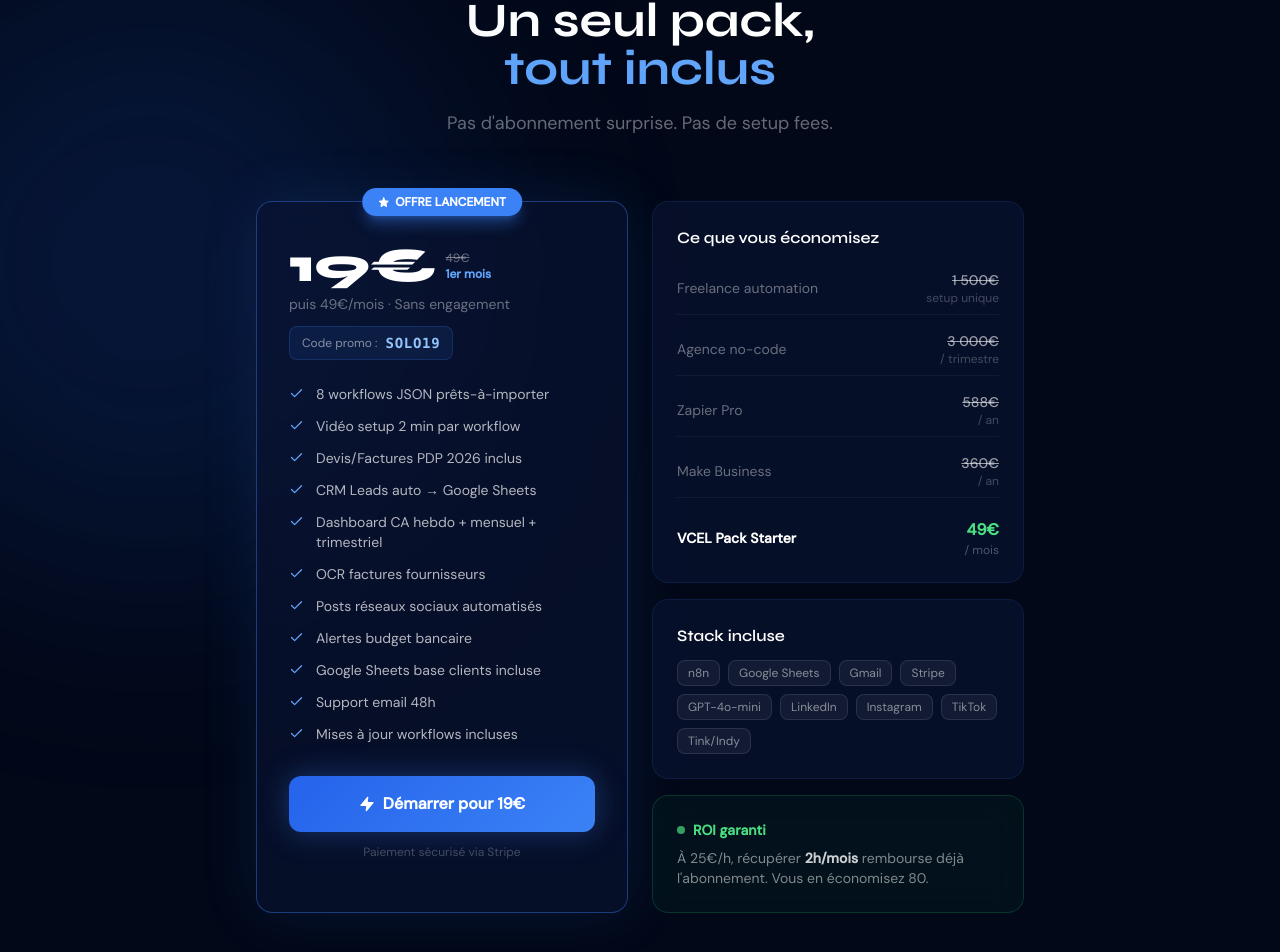
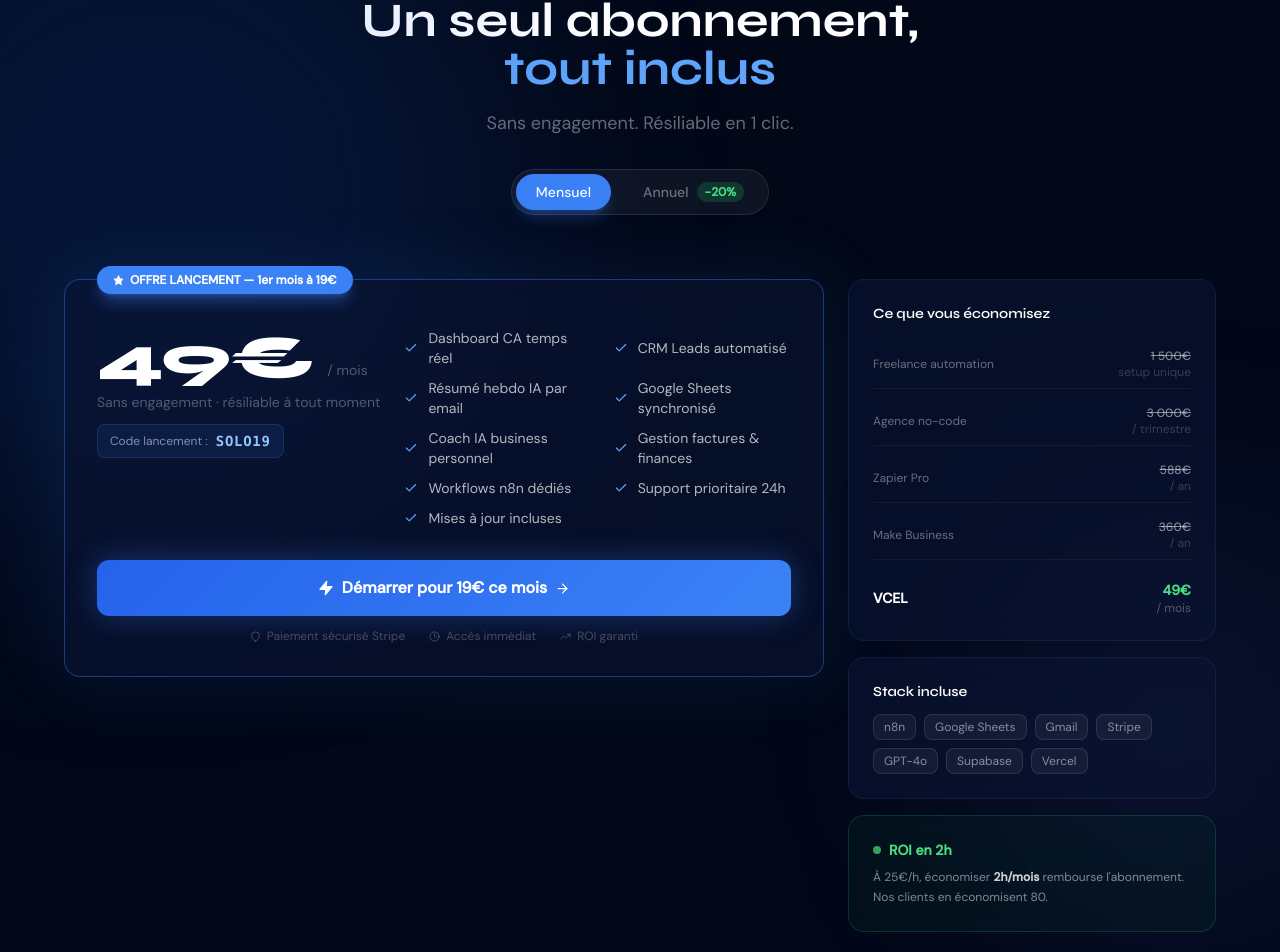
Before and after one commit to killyanhoulettevcel/vcel-site, a Next.js app: page / in a window 1280 px wide. Shown: the part 2162-3114 px from the top of the page. Built offline with nearby package versions, Linux system fonts and the light colour scheme; no server answers.

Commit message:
Update Pricing.tsx

```diff
--- a/src/components/Pricing.tsx
+++ b/src/components/Pricing.tsx
@@ -1,27 +1,61 @@
 'use client'
-import { Check, Zap, Star } from 'lucide-react'
+import { useState } from 'react'
+import { Check, Zap, Star, ArrowRight, Shield, Clock, TrendingUp } from 'lucide-react'
+import { loadStripe } from '@stripe/stripe-js'
 
 const features = [
-  '8 workflows JSON prêts-à-importer',
-  'Vidéo setup 2 min par workflow',
-  'Devis/Factures PDP 2026 inclus',
-  'CRM Leads auto → Google Sheets',
-  'Dashboard CA hebdo + mensuel + trimestriel',
-  'OCR factures fournisseurs',
-  'Posts réseaux sociaux automatisés',
-  'Alertes budget bancaire',
-  'Google Sheets base clients incluse',
-  'Support email 48h',
-  'Mises à jour workflows incluses',
+  'Dashboard CA temps réel',
+  'CRM Leads automatisé',
+  'Résumé hebdo IA par email',
+  'Google Sheets synchronisé',
+  'Coach IA business personnel',
+  'Gestion factures & finances',
+  'Workflows n8n dédiés',
+  'Support prioritaire 24h',
+  'Mises à jour incluses',
 ]
 
+const comparaisons = [
+  { label: 'Freelance automation', price: '1 500€', sub: 'setup unique' },
+  { label: 'Agence no-code', price: '3 000€', sub: '/ trimestre' },
+  { label: 'Zapier Pro', price: '588€', sub: '/ an' },
+  { label: 'Make Business', price: '360€', sub: '/ an' },
+]
+
+const stack = ['n8n', 'Google Sheets', 'Gmail', 'Stripe', 'GPT-4o', 'Supabase', 'Vercel']
+
 export default function Pricing() {
+  const [loading, setLoading] = useState(false)
+  const [annual, setAnnual]   = useState(false)
+
+  const price    = annual ? 39 : 49
+  const priceId  = annual
+    ? process.env.NEXT_PUBLIC_STRIPE_PRICE_ANNUAL_ID
+    : process.env.NEXT_PUBLIC_STRIPE_PRICE_MONTHLY_ID
+
+  const handleCheckout = async () => {
+    setLoading(true)
+    try {
+      const res  = await fetch('/api/stripe/checkout', {
+        method: 'POST',
+        headers: { 'Content-Type': 'application/json' },
+        body: JSON.stringify({ priceId, annual }),
+      })
+      const data = await res.json()
+      if (data.url) window.location.href = data.url
+    } catch {
+      setLoading(false)
+    }
+  }
+
   return (
     <section id="tarifs" className="relative py-28 px-6 overflow-hidden">
-      <div className="glow-orb w-[600px] h-[600px] bg-blue-600/15 top-[10%] left-[-150px]" />
+      <div className="glow-orb w-[700px] h-[700px] bg-blue-600/15 top-[0%] left-[-200px]" />
+      <div className="glow-orb w-[400px] h-[400px] bg-indigo-500/10 bottom-[10%] right-[-100px]" />
 
-      <div className="max-w-5xl mx-auto">
+      <div className="max-w-6xl mx-auto">
 
+        {/* Header */}
         <div className="text-center mb-16">
           <div className="section-label">
             <span className="w-4 h-px bg-blue-400" />
@@ -29,102 +63,149 @@ export default function Pricing() {
             <span className="w-4 h-px bg-blue-400" />
           </div>
           <h2 className="font-display text-4xl md:text-5xl font-bold text-white mb-4">
-            Un seul pack,<br />
+            Un seul abonnement,<br />
             <span className="text-blue-400">tout inclus</span>
           </h2>
-          <p className="text-white/40 text-lg">Pas d'abonnement surprise. Pas de setup fees.</p>
+          <p className="text-white/40 text-lg mb-8">Sans engagement. Résiliable en 1 clic.</p>
+
+          {/* Toggle mensuel/annuel */}
+          <div className="inline-flex items-center gap-3 p-1 rounded-full bg-white/5 border border-white/10">
+            <button
+              onClick={() => setAnnual(false)}
+              className={`px-5 py-2 rounded-full text-sm font-medium transition-all ${
+                !annual ? 'bg-blue-500 text-white shadow-lg shadow-blue-500/30' : 'text-white/40 hover:text-white'
+              }`}>
+              Mensuel
+            </button>
+            <button
+              onClick={() => setAnnual(true)}
+              className={`px-5 py-2 rounded-full text-sm font-medium transition-all flex items-center gap-2 ${
+                annual ? 'bg-blue-500 text-white shadow-lg shadow-blue-500/30' : 'text-white/40 hover:text-white'
+              }`}>
+              Annuel
+              <span className="text-xs px-2 py-0.5 rounded-full bg-green-500/20 text-green-400 font-semibold">-20%</span>
+            </button>
+          </div>
         </div>
 
-        <div className="grid md:grid-cols-2 gap-6 max-w-3xl mx-auto">
+        <div className="grid md:grid-cols-3 gap-6 items-start">
 
-          {/* Promo card */}
-          <div className="relative card-glass p-8 border-blue-500/40" style={{ boxShadow: '0 0 60px rgba(59,130,246,0.12)' }}>
-            {/* Badge */}
-            <div className="absolute -top-3.5 left-1/2 -translate-x-1/2">
+          {/* Carte principale */}
+          <div className="md:col-span-2 relative card-glass p-8 border-blue-500/40"
+            style={{ boxShadow: '0 0 80px rgba(59,130,246,0.12)' }}>
+
+            {/* Badge lancement */}
+            <div className="absolute -top-3.5 left-8">
               <span className="flex items-center gap-1.5 px-4 py-1.5 rounded-full bg-blue-500 text-white text-xs font-bold shadow-lg shadow-blue-500/40">
-                <Star size={11} fill="white" /> OFFRE LANCEMENT
+                <Star size={11} fill="white" /> OFFRE LANCEMENT — 1er mois à 19€
               </span>
             </div>
 
-            <div className="mb-6 pt-2">
-              <div className="flex items-center gap-2 mb-1">
-                <span className="font-display text-5xl font-extrabold text-white">19€</span>
-                <div>
-                  <div className="text-white/40 text-xs line-through">49€</div>
-                  <div className="text-blue-400 text-xs font-semibold">1er mois</div>
+            <div className="flex flex-col md:flex-row md:items-start md:justify-between gap-6 pt-4 mb-8">
+              {/* Prix */}
+              <div>
+                <div className="flex items-end gap-3 mb-1">
+                  <span className="font-display text-6xl font-extrabold text-white">{price}€</span>
+                  <div className="mb-2">
+                    <div className="text-white/30 text-sm">/ mois</div>
+                    {annual && <div className="text-green-400 text-xs font-semibold">économisez 120€/an</div>}
+                  </div>
+                </div>
+                <p className="text-white/30 text-sm">
+                  {annual ? 'Facturé annuellement' : 'Sans engagement · résiliable à tout moment'}
+                </p>
+                <div className="mt-3 inline-flex items-center gap-2 px-3 py-1.5 rounded-lg bg-blue-500/10 border border-blue-500/20">
+                  <span className="text-xs text-white/50">Code lancement :</span>
+                  <code className="text-sm font-bold text-blue-300 tracking-wider">SOLO19</code>
                 </div>
               </div>
-              <p className="text-white/40 text-sm">puis 49€/mois · Sans engagement</p>
 
-              <div className="mt-3 inline-flex items-center gap-2 px-3 py-1.5 rounded-lg bg-blue-500/10 border border-blue-500/20">
-                <span className="text-xs text-white/50">Code promo :</span>
-                <code className="text-sm font-bold text-blue-300 tracking-wider">SOLO19</code>
+              {/* Features */}
+              <div className="grid grid-cols-1 sm:grid-cols-2 gap-x-8 gap-y-2.5 flex-1">
+                {features.map((f) => (
+                  <li key={f} className="flex items-center gap-2.5 text-sm text-white/70 list-none">
+                    <Check size={14} className="text-blue-400 shrink-0" />
+                    {f}
+                  </li>
+                ))}
               </div>
             </div>
 
-            <ul className="space-y-3 mb-8">
-              {features.map((f) => (
-                <li key={f} className="flex items-start gap-3 text-sm text-white/70">
-                  <Check size={15} className="text-blue-400 mt-0.5 shrink-0" />
-                  {f}
-                </li>
-              ))}
-            </ul>
+            {/* CTA Stripe */}
+            <div className="space-y-3">
+              <button
+                onClick={handleCheckout}
+                disabled={loading}
+                className="btn-primary w-full justify-center text-base py-4 font-semibold disabled:opacity-60 disabled:cursor-not-allowed group">
+                {loading ? (
+                  <span className="flex items-center gap-2">
+                    <svg className="animate-spin w-4 h-4" viewBox="0 0 24 24" fill="none">
+                      <circle className="opacity-25" cx="12" cy="12" r="10" stroke="currentColor" strokeWidth="4"/>
+                      <path className="opacity-75" fill="currentColor" d="M4 12a8 8 0 018-8V0C5.373 0 0 5.373 0 12h4z"/>
+                    </svg>
+                    Redirection vers Stripe...
+                  </span>
+                ) : (
+                  <>
+                    <Zap size={16} fill="white" />
+                    Démarrer pour {annual ? '39€' : '19€'} ce mois
+                    <ArrowRight size={15} className="group-hover:translate-x-1 transition-transform" />
+                  </>
+                )}
+              </button>
 
-            <a href="#contact"
-              className="btn-primary w-full justify-center text-base py-4 font-semibold">
-              <Zap size={16} fill="white" />
-              Démarrer pour 19€
-            </a>
-            <p className="text-center text-white/25 text-xs mt-3">Paiement sécurisé via Stripe</p>
+              <div className="flex items-center justify-center gap-6 text-white/25 text-xs">
+                <span className="flex items-center gap-1.5"><Shield size={11} /> Paiement sécurisé Stripe</span>
+                <span className="flex items-center gap-1.5"><Clock size={11} /> Accès immédiat</span>
+                <span className="flex items-center gap-1.5"><TrendingUp size={11} /> ROI garanti</span>
+              </div>
+            </div>
           </div>
 
-          {/* Value prop card */}
+          {/* Colonne droite */}
           <div className="flex flex-col gap-4">
 
+            {/* Comparaison */}
             <div className="card-glass p-6">
-              <h3 className="font-display font-semibold text-white mb-3">Ce que vous économisez</h3>
+              <h3 className="font-display font-semibold text-white text-sm mb-4">Ce que vous économisez</h3>
               <div className="space-y-2">
-                {[
-                  { label: 'Freelance automation', price: '1 500€', sub: 'setup unique' },
-                  { label: 'Agence no-code', price: '3 000€', sub: '/ trimestre' },
-                  { label: 'Zapier Pro', price: '588€', sub: '/ an' },
-                  { label: 'Make Business', price: '360€', sub: '/ an' },
-                ].map(r => (
+                {comparaisons.map(r => (
                   <div key={r.label} className="flex items-center justify-between py-2 border-b border-white/5 last:border-0">
-                    <span className="text-white/40 text-sm">{r.label}</span>
+                    <span className="text-white/40 text-xs">{r.label}</span>
                     <div className="text-right">
-                      <div className="text-white/60 text-sm font-medium line-through">{r.price}</div>
-                      <div className="text-white/25 text-xs">{r.sub}</div>
+                      <div className="text-white/50 text-xs font-medium line-through">{r.price}</div>
+                      <div className="text-white/20 text-xs">{r.sub}</div>
                     </div>
                   </div>
                 ))}
                 <div className="flex items-center justify-between pt-3">
-                  <span className="text-white font-semibold text-sm">VCEL Pack Starter</span>
+                  <span className="text-white font-semibold text-sm">VCEL</span>
                   <div className="text-right">
-                    <div className="text-green-400 font-bold">49€</div>
+                    <div className="text-green-400 font-bold text-sm">{price}€</div>
                     <div className="text-white/30 text-xs">/ mois</div>
                   </div>
                 </div>
               </div>
             </div>
 
+            {/* Stack */}
             <div className="card-glass p-6">
-              <h3 className="font-display font-semibold text-white mb-3">Stack incluse</h3>
+              <h3 className="font-display font-semibold text-white text-sm mb-3">Stack incluse</h3>
               <div className="flex flex-wrap gap-2">
-                {['n8n', 'Google Sheets', 'Gmail', 'Stripe', 'GPT-4o-mini', 'LinkedIn', 'Instagram', 'TikTok', 'Tink/Indy'].map(t => (
+                {stack.map(t => (
                   <span key={t} className="text-xs px-2.5 py-1 rounded-lg bg-white/5 border border-white/10 text-white/50">{t}</span>
                 ))}
               </div>
             </div>
 
+            {/* ROI */}
             <div className="card-glass p-6 border-green-500/20 bg-green-500/5">
               <div className="flex items-center gap-2 mb-2">
                 <div className="w-2 h-2 rounded-full bg-green-400 animate-pulse" />
-                <span className="text-green-400 text-sm font-semibold">ROI garanti</span>
+                <span className="text-green-400 text-sm font-semibold">ROI en 2h</span>
               </div>
-              <p className="text-white/50 text-sm">
-                À 25€/h, récupérer <strong className="text-white/80">2h/mois</strong> rembourse déjà l'abonnement. Vous en économisez 80.
+              <p className="text-white/50 text-xs leading-relaxed">
+                À 25€/h, économiser <strong className="text-white/80">2h/mois</strong> rembourse l'abonnement. Nos clients en économisent 80.
               </p>
             </div>
           </div>
```
